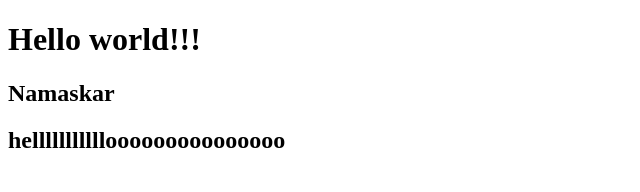
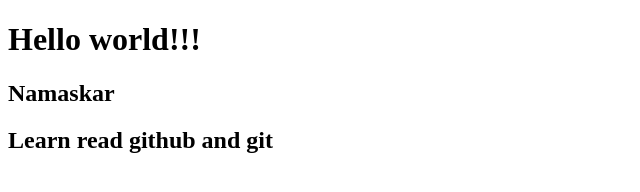
Before and after one commit to Nayak-Akshatha21/learn-git, a plain HTML site: page index.html in a window 1280 px wide. Shown: the whole page, without its empty margins (0-640 px from the left). Drawn offline with Linux system fonts and the light colour scheme.

Commit message:
learn rea

```diff
--- a/index.html
+++ b/index.html
@@ -9,6 +9,6 @@
     <h1>Hello world!!!</h1>
     <h2>Namaskar</h2>
 
-    <h2>helllllllllllooooooooooooooo</h2>
+    <h2>Learn read github and git</h2>
 </body>
 </html>
```
